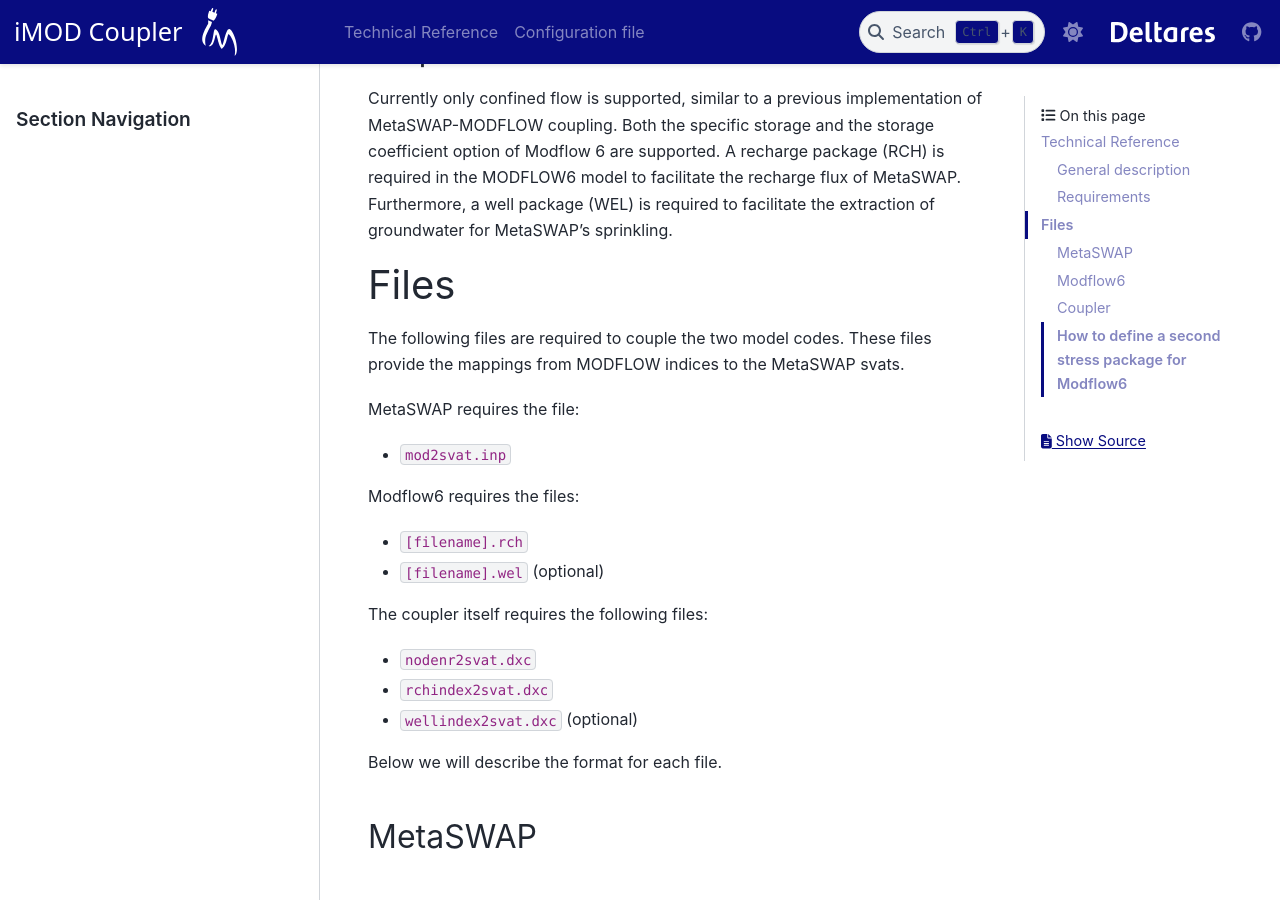
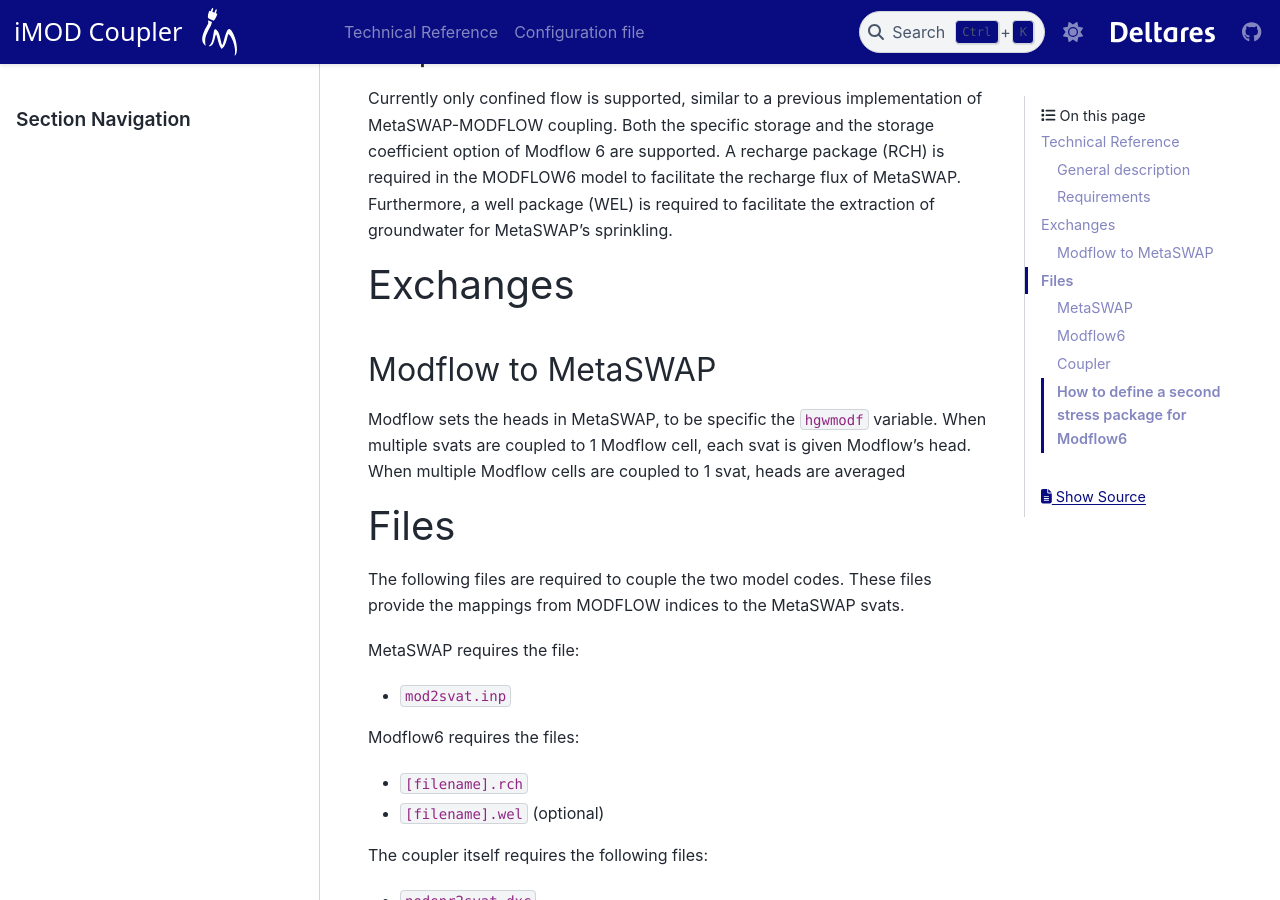
Before and after one commit to Deltares/imod_coupler, a Sphinx documentation site: the page built from docs/technical.rst, in a window 1280 px wide and 900 px high, scrolled down 1383 px. Built offline with Sphinx 7.4.7 and the PyData theme 0.15.4, drawn with Linux system fonts in a browser that asks for light colours.

Commit message:
started explaining exchanges

```diff
--- a/docs/technical.rst
+++ b/docs/technical.rst
@@ -33,6 +33,16 @@ coefficient option of Modflow 6 are supported. A recharge package (RCH) is
 required in the MODFLOW6 model to facilitate the recharge flux of MetaSWAP.
 Furthermore, a well package (WEL) is required to facilitate the extraction of
 groundwater for MetaSWAP's sprinkling.
+
+Exchanges
+=========
+
+Modflow to MetaSWAP
+-------------------
+
+Modflow sets the heads in MetaSWAP, to be specific the ``hgwmodf`` variable.
+When multiple svats are coupled to 1 Modflow cell, each svat is given Modflow's head.
+When multiple Modflow cells are coupled to 1 svat, heads are averaged
 
 Files
 =====
```
